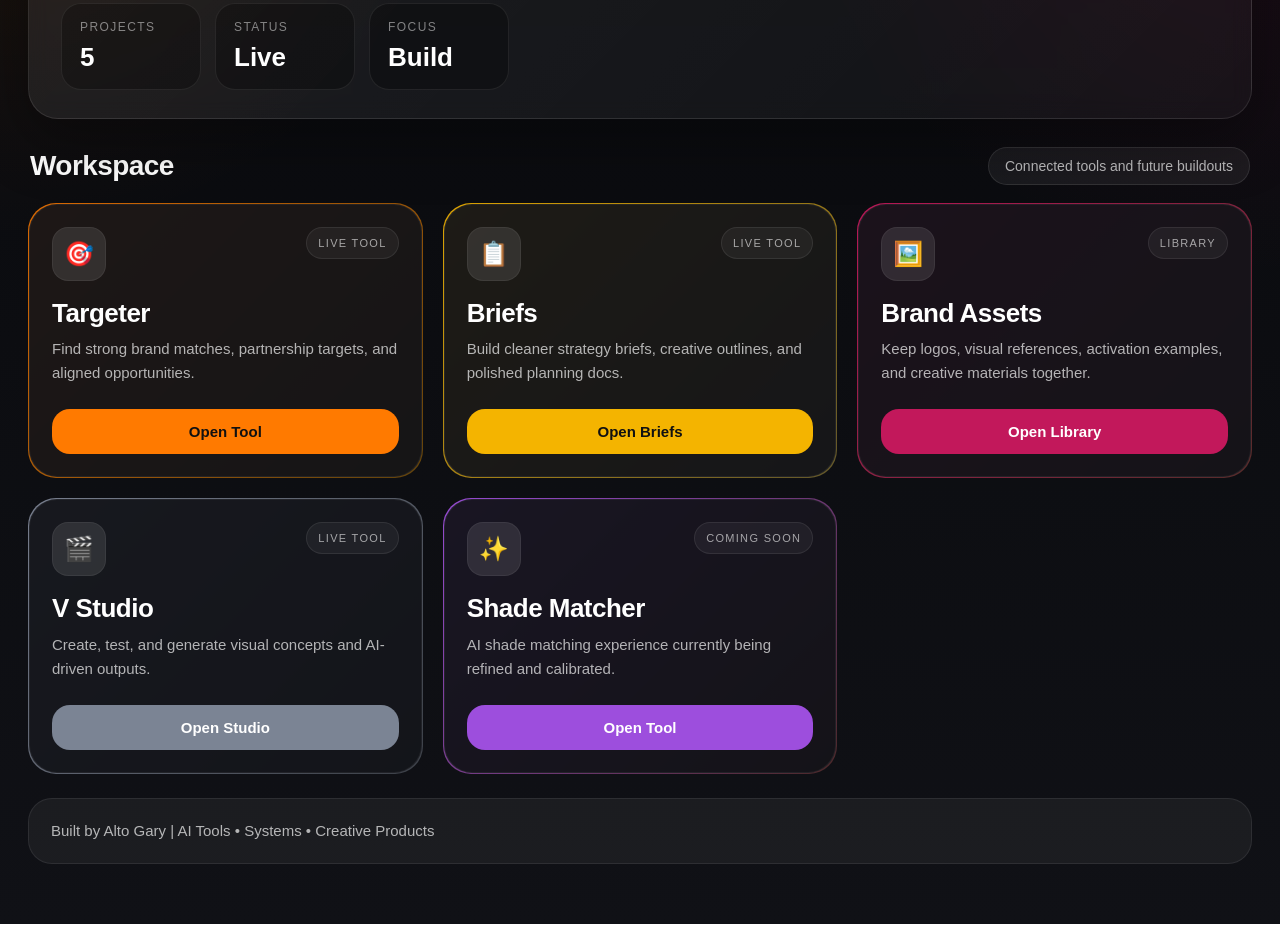
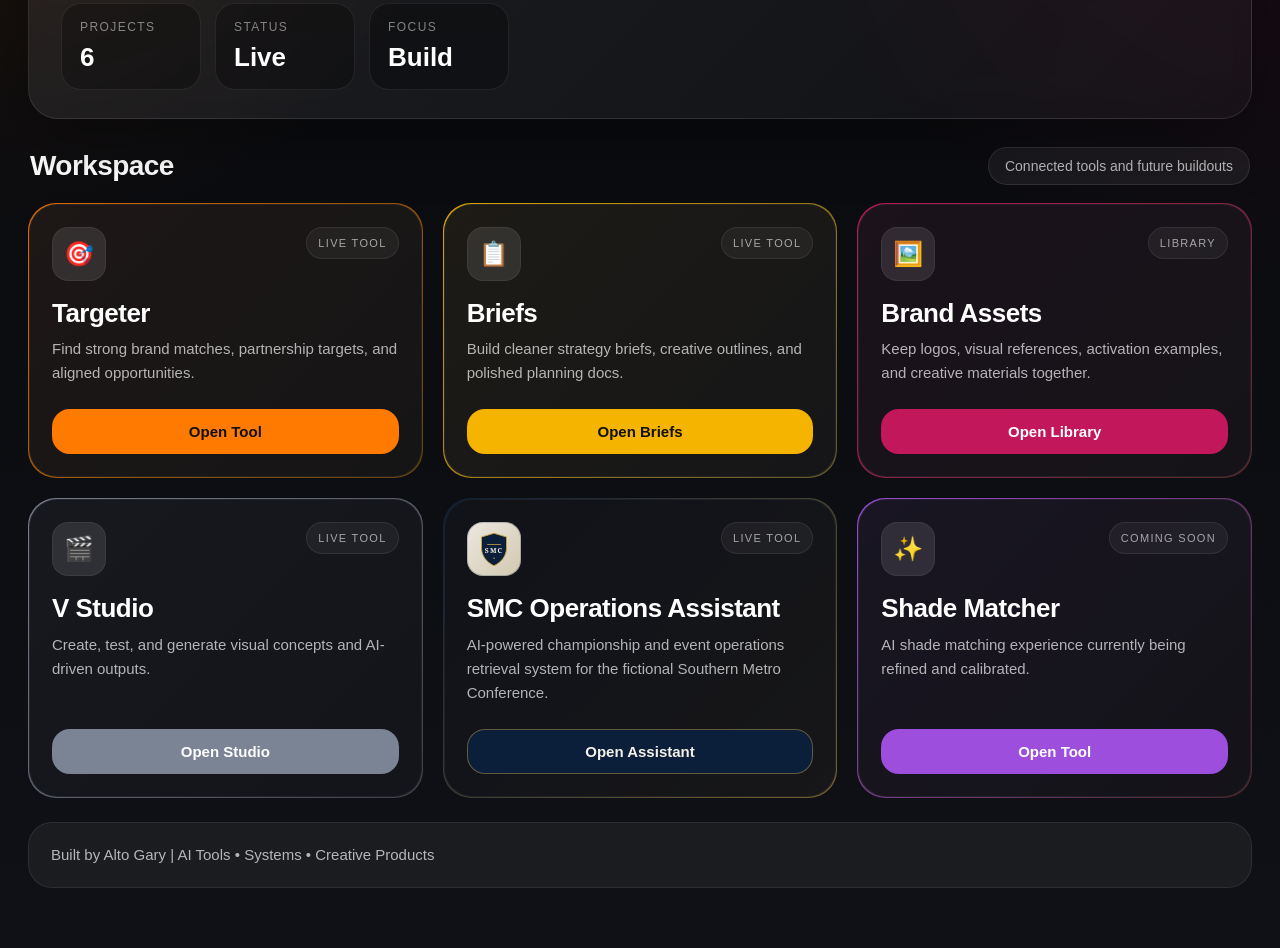
Before and after one commit to altov-shade/alto-dashboard, a plain HTML site: page index.html in a window 1280 px wide. Shown: the part 245-1193 px from the top of the page. Before the commit the page ends 1169 px from the top, so only its background shows below. Drawn offline with Linux system fonts and the light colour scheme.

Commit message:
Add SMC Operations Assistant card
Navy + gold themed card linking to the SMC Operations Assistant
(https://smc-operations-assistant.vercel.app). Inline SMC shield SVG
matches the assistant app's branding. Project count bumped to 6.

Co-Authored-By: Claude Opus 4.7 (1M context) <noreply@anthropic.com>

```diff
--- a/index.html
+++ b/index.html
@@ -262,6 +262,10 @@
       background: linear-gradient(135deg, rgba(157,78,221,0.95), rgba(255,112,98,0.25));
     }
 
+    .navy-shell {
+      background: linear-gradient(135deg, rgba(11,31,58,0.95), rgba(201,162,62,0.55));
+    }
+
     .orange-btn {
       background: #ff7a00;
       color: #111;
@@ -285,6 +289,17 @@
     .purple-btn {
       background: #9d4edd;
       color: white;
+    }
+
+    .navy-btn {
+      background: #0b1f3a;
+      color: #f5f1e8;
+      box-shadow: inset 0 0 0 1px rgba(201,162,62,0.45);
+    }
+
+    .icon-box.icon-box-smc {
+      background: linear-gradient(135deg, rgba(245,241,232,0.96), rgba(243,232,201,0.85));
+      box-shadow: inset 0 0 0 1px rgba(11,31,58,0.22);
     }
 
     .footer-note {
@@ -356,7 +371,7 @@
         <div class="mini-stats">
           <div class="stat">
             <div class="stat-label">Projects</div>
-            <div class="stat-value">5</div>
+            <div class="stat-value">6</div>
           </div>
 
           <div class="stat">
@@ -459,6 +474,33 @@
         </div>
       </a>
 
+      <a href="https://smc-operations-assistant.vercel.app" target="_blank" class="card-shell navy-shell">
+        <div class="card-inner">
+          <div>
+            <div class="card-top">
+              <div class="icon-box icon-box-smc">
+                <svg viewBox="0 0 48 56" width="30" height="35" fill="none" xmlns="http://www.w3.org/2000/svg" aria-hidden="true">
+                  <path d="M24 2 L44 8 V26 C44 38.5 35 49 24 54 C13 49 4 38.5 4 26 V8 Z" fill="#0B1F3A" stroke="#C9A23E" stroke-width="1.5" stroke-linejoin="round"/>
+                  <line x1="13" y1="20" x2="35" y2="20" stroke="#C9A23E" stroke-width="1.25"/>
+                  <text x="24" y="33" text-anchor="middle" font-family="Georgia, 'Times New Roman', serif" font-size="11" font-weight="700" letter-spacing="1.8" fill="#F5F1E8">SMC</text>
+                  <circle cx="24" cy="42" r="1.25" fill="#C9A23E"/>
+                </svg>
+              </div>
+              <div class="status">Live Tool</div>
+            </div>
+
+            <div class="card-copy">
+              <div class="card-title">SMC Operations Assistant</div>
+              <div class="card-desc">
+                AI-powered championship and event operations retrieval system for the fictional Southern Metro Conference.
+              </div>
+            </div>
+          </div>
+
+          <div class="card-action navy-btn">Open Assistant</div>
+        </div>
+      </a>
+
       <a href="https://altov-shade-matcher.vercel.app/" target="_blank" class="card-shell purple-shell">
         <div class="card-inner">
           <div>
```
